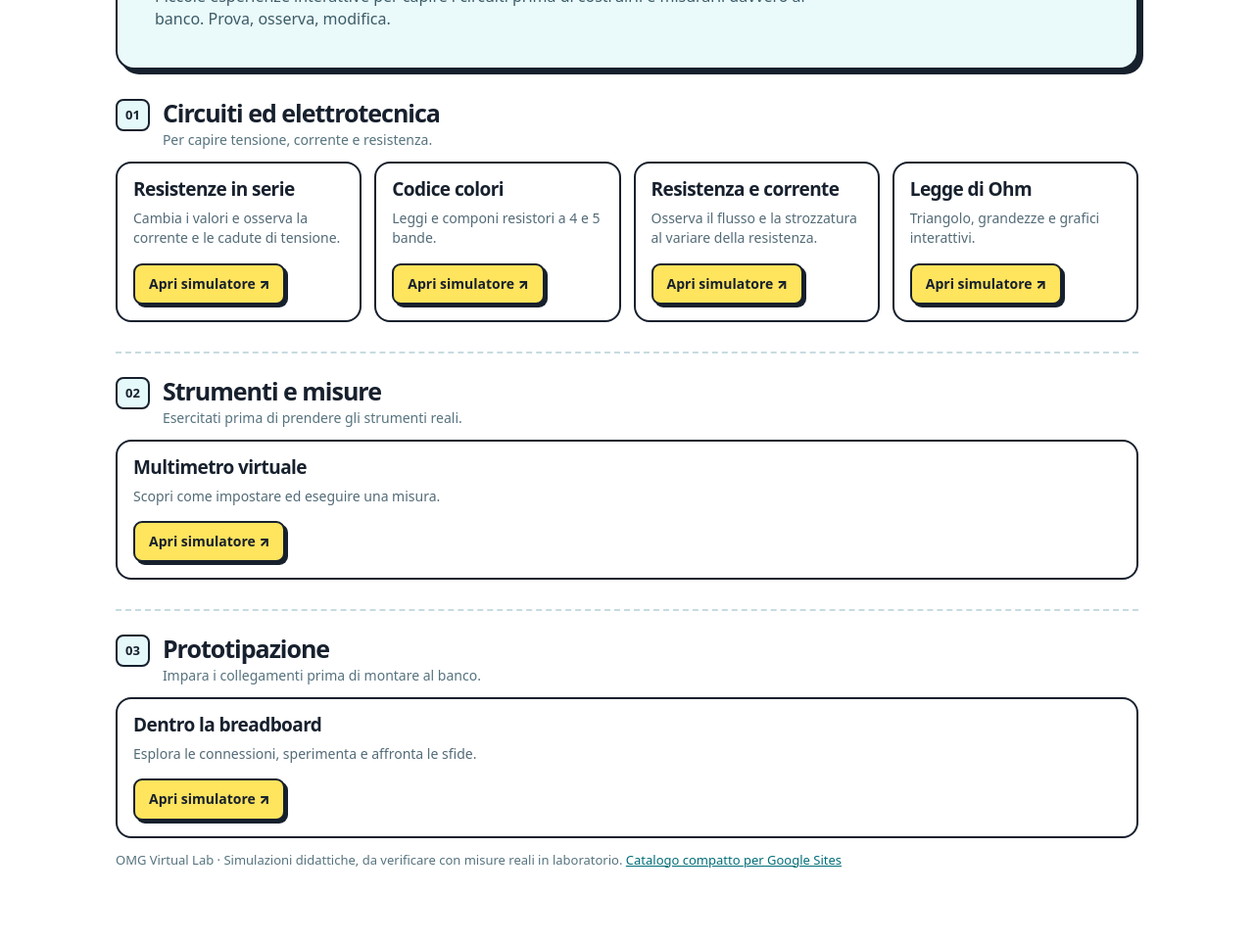
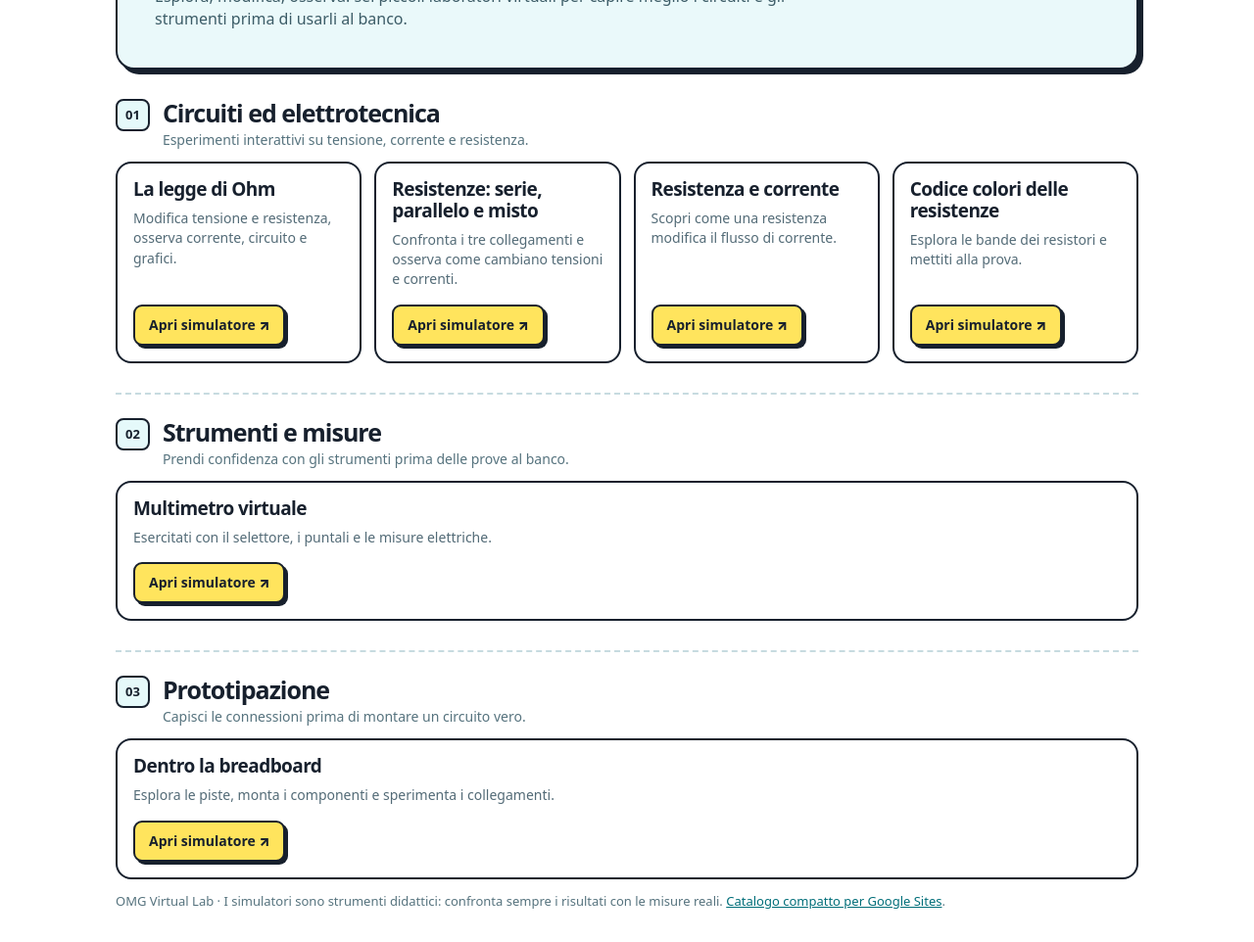
Before and after one commit to ohmmygod-it/omg-virtual-lab, a plain HTML site: page index.html in a window 1280 px wide. Shown: the part 223-1185 px from the top of the page at 98% size. Before the commit the page ends 1162 px from the top, so only its background shows below. Drawn offline with Linux system fonts and the light colour scheme.

Commit message:
Add files via upload

```diff
--- a/index.html
+++ b/index.html
@@ -1,10 +1,67 @@
 <!doctype html>
-<html lang="it"><head><meta charset="utf-8"><meta name="viewport" content="width=device-width,initial-scale=1"><meta name="theme-color" content="#00b9c8"><meta name="description" content="OMG Virtual Lab: simulatori didattici interattivi di elettronica ed elettrotecnica."><title>OMG Virtual Lab — Simulatori didattici</title><link rel="stylesheet" href="assets/omg.css"></head><body><main class="omg-page"><div class="omg-brandline"><span class="omg-wordmark">OMG <b>Virtual Lab</b></span><span class="omg-kicker">Elettroni e dintorni</span></div>
-<section class="omg-home-hero"><span class="omg-eyebrow">SIMULATORI DIDATTICI</span><h1>La teoria prende corrente.</h1><p>Piccole esperienze interattive per capire i circuiti prima di costruirli e misurarli davvero al banco. Prova, osserva, modifica.</p></section>
-<section class="omg-category" aria-labelledby="cat1"><div class="omg-category-head"><span class="omg-category-num">01</span><div><h2 id="cat1">Circuiti ed elettrotecnica</h2><p>Per capire tensione, corrente e resistenza.</p></div></div><div class="omg-grid"><article class="omg-tile"><h3>Resistenze in serie</h3><p>Cambia i valori e osserva la corrente e le cadute di tensione.</p><a class="omg-link" href="resistenze-serie/" target="_blank" rel="noopener noreferrer" aria-label="Apri Resistenze in serie in una nuova scheda">Apri simulatore <span aria-hidden="true">↗</span></a></article>
-<article class="omg-tile"><h3>Codice colori</h3><p>Leggi e componi resistori a 4 e 5 bande.</p><a class="omg-link" href="codice-colori/" target="_blank" rel="noopener noreferrer" aria-label="Apri Codice colori in una nuova scheda">Apri simulatore <span aria-hidden="true">↗</span></a></article>
-<article class="omg-tile"><h3>Resistenza e corrente</h3><p>Osserva il flusso e la strozzatura al variare della resistenza.</p><a class="omg-link" href="resistenza-corrente/" target="_blank" rel="noopener noreferrer" aria-label="Apri Resistenza e corrente in una nuova scheda">Apri simulatore <span aria-hidden="true">↗</span></a></article>
-<article class="omg-tile"><h3>Legge di Ohm</h3><p>Triangolo, grandezze e grafici interattivi.</p><a class="omg-link" href="legge-di-ohm/" target="_blank" rel="noopener noreferrer" aria-label="Apri Legge di Ohm in una nuova scheda">Apri simulatore <span aria-hidden="true">↗</span></a></article></div></section>
-<section class="omg-category" aria-labelledby="cat2"><div class="omg-category-head"><span class="omg-category-num">02</span><div><h2 id="cat2">Strumenti e misure</h2><p>Esercitati prima di prendere gli strumenti reali.</p></div></div><div class="omg-grid"><article class="omg-tile"><h3>Multimetro virtuale</h3><p>Scopri come impostare ed eseguire una misura.</p><a class="omg-link" href="multimetro/" target="_blank" rel="noopener noreferrer" aria-label="Apri Multimetro virtuale in una nuova scheda">Apri simulatore <span aria-hidden="true">↗</span></a></article></div></section>
-<section class="omg-category" aria-labelledby="cat3"><div class="omg-category-head"><span class="omg-category-num">03</span><div><h2 id="cat3">Prototipazione</h2><p>Impara i collegamenti prima di montare al banco.</p></div></div><div class="omg-grid"><article class="omg-tile"><h3>Dentro la breadboard</h3><p>Esplora le connessioni, sperimenta e affronta le sfide.</p><a class="omg-link" href="breadboard/" target="_blank" rel="noopener noreferrer" aria-label="Apri Dentro la breadboard in una nuova scheda">Apri simulatore <span aria-hidden="true">↗</span></a></article></div></section>
-<p class="omg-small">OMG Virtual Lab · Simulazioni didattiche, da verificare con misure reali in laboratorio. <a href="catalogo/">Catalogo compatto per Google Sites</a></p></main></body></html>
+<html lang="it">
+<head>
+  <meta charset="utf-8">
+  <meta name="viewport" content="width=device-width,initial-scale=1">
+  <meta name="theme-color" content="#00b9c8">
+  <meta name="description" content="OMG Virtual Lab: simulatori interattivi per imparare elettrotecnica, elettronica e laboratorio.">
+  <title>OMG Virtual Lab — Simulatori didattici</title>
+  <link rel="stylesheet" href="assets/omg.css">
+</head>
+<body>
+<main class="omg-page">
+  <div class="omg-brandline"><span class="omg-wordmark">OMG <b>Virtual Lab</b></span><span class="omg-kicker">Elettroni e dintorni</span></div>
+  <section class="omg-home-hero">
+    <span class="omg-eyebrow">6 ESPERIENZE INTERATTIVE</span>
+    <h1>La teoria prende corrente.</h1>
+    <p>Esplora, modifica, osserva: sei piccoli laboratori virtuali per capire meglio i circuiti e gli strumenti prima di usarli al banco.</p>
+  </section>
+<section class="omg-category" aria-labelledby="cat01">
+  <div class="omg-category-head"><span class="omg-category-num">01</span><div><h2 id="cat01">Circuiti ed elettrotecnica</h2><p>Esperimenti interattivi su tensione, corrente e resistenza.</p></div></div>
+  <div class="omg-grid">
+    <article class="omg-tile">
+      <h3>La legge di Ohm</h3>
+      <p>Modifica tensione e resistenza, osserva corrente, circuito e grafici.</p>
+      <a class="omg-link" href="Ele-Legge-Ohm/" target="_blank" rel="noopener noreferrer" aria-label="Apri La legge di Ohm in una nuova scheda">Apri simulatore <span aria-hidden="true">↗</span></a>
+    </article>
+    <article class="omg-tile">
+      <h3>Resistenze: serie, parallelo e misto</h3>
+      <p>Confronta i tre collegamenti e osserva come cambiano tensioni e correnti.</p>
+      <a class="omg-link" href="Ele-resistenze-serie-parallelo/" target="_blank" rel="noopener noreferrer" aria-label="Apri Resistenze: serie, parallelo e misto in una nuova scheda">Apri simulatore <span aria-hidden="true">↗</span></a>
+    </article>
+    <article class="omg-tile">
+      <h3>Resistenza e corrente</h3>
+      <p>Scopri come una resistenza modifica il flusso di corrente.</p>
+      <a class="omg-link" href="resistenza-corrente/" target="_blank" rel="noopener noreferrer" aria-label="Apri Resistenza e corrente in una nuova scheda">Apri simulatore <span aria-hidden="true">↗</span></a>
+    </article>
+    <article class="omg-tile">
+      <h3>Codice colori delle resistenze</h3>
+      <p>Esplora le bande dei resistori e mettiti alla prova.</p>
+      <a class="omg-link" href="Lab-Codice-colori-Resistenze/" target="_blank" rel="noopener noreferrer" aria-label="Apri Codice colori delle resistenze in una nuova scheda">Apri simulatore <span aria-hidden="true">↗</span></a>
+    </article>
+  </div>
+</section>
+<section class="omg-category" aria-labelledby="cat02">
+  <div class="omg-category-head"><span class="omg-category-num">02</span><div><h2 id="cat02">Strumenti e misure</h2><p>Prendi confidenza con gli strumenti prima delle prove al banco.</p></div></div>
+  <div class="omg-grid">
+    <article class="omg-tile">
+      <h3>Multimetro virtuale</h3>
+      <p>Esercitati con il selettore, i puntali e le misure elettriche.</p>
+      <a class="omg-link" href="Lab-multimetro/" target="_blank" rel="noopener noreferrer" aria-label="Apri Multimetro virtuale in una nuova scheda">Apri simulatore <span aria-hidden="true">↗</span></a>
+    </article>
+  </div>
+</section>
+<section class="omg-category" aria-labelledby="cat03">
+  <div class="omg-category-head"><span class="omg-category-num">03</span><div><h2 id="cat03">Prototipazione</h2><p>Capisci le connessioni prima di montare un circuito vero.</p></div></div>
+  <div class="omg-grid">
+    <article class="omg-tile">
+      <h3>Dentro la breadboard</h3>
+      <p>Esplora le piste, monta i componenti e sperimenta i collegamenti.</p>
+      <a class="omg-link" href="breadboard/" target="_blank" rel="noopener noreferrer" aria-label="Apri Dentro la breadboard in una nuova scheda">Apri simulatore <span aria-hidden="true">↗</span></a>
+    </article>
+  </div>
+</section>
+  <p class="omg-small">OMG Virtual Lab · I simulatori sono strumenti didattici: confronta sempre i risultati con le misure reali. <a href="catalogo/">Catalogo compatto per Google Sites</a>.</p>
+</main>
+</body>
+</html>
```
